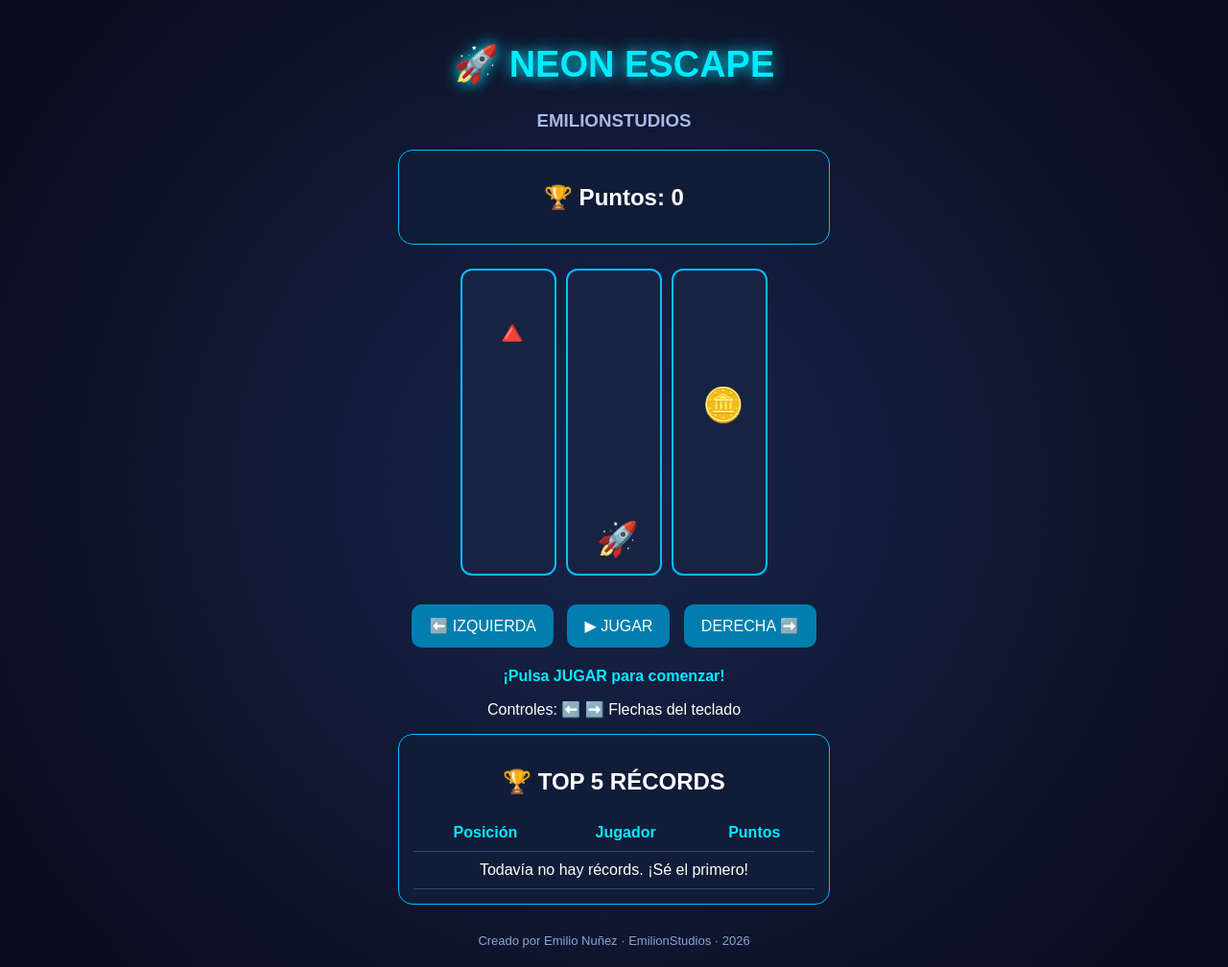
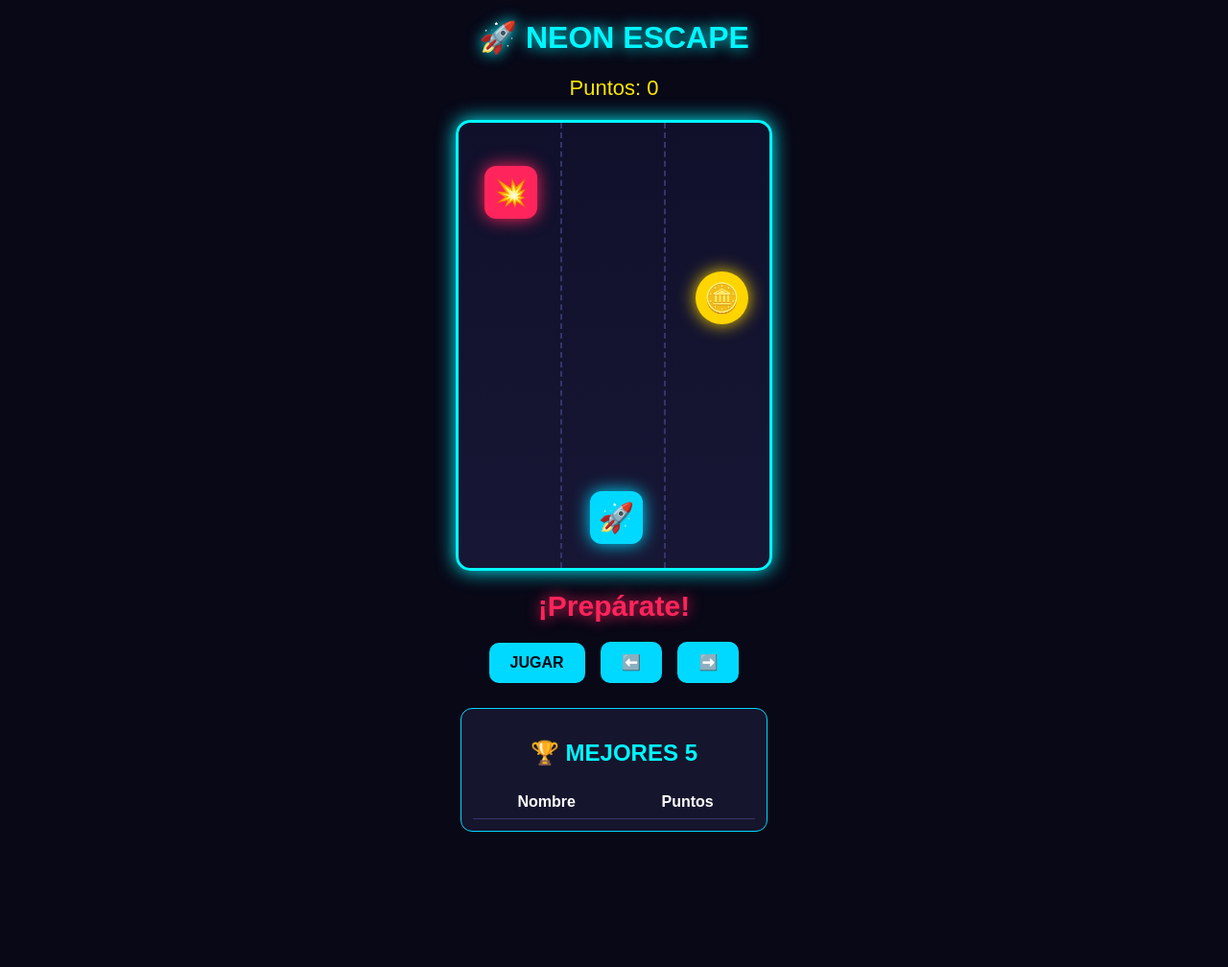
Before and after one commit to EmilionStudios/Neon-Escape, a plain HTML site: page index.html in a window 1280 px wide. Shown: the whole page at 96% size. After the commit the page ends 887 px from the top, so only its background shows below. Drawn offline with Linux system fonts and the light colour scheme.

Commit message:
Refactor HTML and CSS for game layout and style

```diff
--- a/index.html
+++ b/index.html
@@ -12,142 +12,141 @@
 }
 
 body {
-  background: radial-gradient(circle, #18244b, #080b19);
+    margin: 0;
+    background: #080817;
     color: white;
     font-family: Arial, sans-serif;
     text-align: center;
-  margin: 0;
-  padding: 20px;
 }
 
 h1 {
-  color: #00eaff;
-  font-size: 38px;
-  text-shadow: 0 0 15px #00eaff;
-}
-
-h3 {
-  color: #a8b8e8;
-}
-
-.panel {
-  max-width: 450px;
-  margin: 15px auto;
-  padding: 15px;
-  background: #111c38;
-  border: 1px solid #00bfff;
-  border-radius: 15px;
+    color: #00f7ff;
+    text-shadow: 0 0 15px #00f7ff;
+    margin-top: 20px;
 }
 
 #game {
-  display: flex;
-  justify-content: center;
-  gap: 10px;
-  margin: 25px auto;
+    width: 330px;
+    height: 470px;
+    margin: 20px auto;
+    position: relative;
+    overflow: hidden;
+    background: linear-gradient(#10102b, #171735);
+    border: 3px solid #00f7ff;
+    border-radius: 15px;
+    box-shadow: 0 0 20px #00f7ff;
 }
 
 .lane {
-  width: 100px;
-  height: 320px;
-  background: #182342;
-  border: 2px solid #00bfff;
-  border-radius: 12px;
-  position: relative;
-  font-size: 35px;
+    position: absolute;
+    top: 0;
+    height: 100%;
+    width: 33.33%;
+    border-right: 2px dashed #34346b;
 }
 
-.item {
+.lane:nth-child(1) { left: 0; }
+.lane:nth-child(2) { left: 33.33%; }
+.lane:nth-child(3) { left: 66.66%; border: none; }
+
+.player, .obstacle, .coin {
     position: absolute;
-  top: 45px;
-  left: 30px;
+    width: 55px;
+    height: 55px;
+    display: flex;
+    align-items: center;
+    justify-content: center;
+    font-size: 30px;
+    border-radius: 12px;
 }
 
-.ship {
-  position: absolute;
-  bottom: 15px;
-  left: 30px;
+.player {
+    bottom: 25px;
+    background: #00d9ff;
+    box-shadow: 0 0 18px #00d9ff;
+    transition: left 0.12s;
+}
+
+.obstacle {
+    top: 45px;
+    background: #ff245c;
+    box-shadow: 0 0 18px #ff245c;
+}
+
+.coin {
+    top: 155px;
+    background: #ffd500;
+    box-shadow: 0 0 18px #ffd500;
+    border-radius: 50%;
+}
+
+#score {
+    font-size: 22px;
+    color: #ffe600;
+    margin: 10px;
 }
 
 button {
-  background: #007eae;
-  color: white;
+    background: #00d9ff;
+    color: #080817;
     border: none;
-  padding: 13px 18px;
     border-radius: 10px;
-  margin: 5px;
+    padding: 12px 22px;
     font-size: 16px;
+    font-weight: bold;
     cursor: pointer;
+    margin: 6px;
 }
 
 button:hover {
-  background: #00bfff;
-}
-
-button:disabled {
-  opacity: .5;
-  cursor: not-allowed;
+    background: #72f4ff;
 }
 
 #message {
-  color: #00eaff;
+    font-size: 30px;
     font-weight: bold;
+    color: #ff245c;
+    text-shadow: 0 0 15px #ff245c;
+    margin: 12px;
+    min-height: 36px;
+}
+
+#records {
+    margin: 20px auto;
+    width: 320px;
+    background: #15152d;
+    border: 1px solid #00d9ff;
+    border-radius: 12px;
+    padding: 12px;
+}
+
+#records h2 {
+    color: #00f7ff;
 }
 
 table {
     width: 100%;
     border-collapse: collapse;
-  margin-top: 12px;
 }
 
-th, td {
-  padding: 10px 5px;
-  border-bottom: 1px solid #34466d;
+td, th {
+    padding: 8px;
+    border-bottom: 1px solid #34346b;
 }
 
-th {
-  color: #00eaff;
-}
-
-td {
-  color: white;
-}
-
-#recordModal {
+#nameBox {
     display: none;
-  position: fixed;
-  inset: 0;
-  background: #000c;
-  z-index: 10;
-  align-items: center;
-  justify-content: center;
-  padding: 20px;
-}
-
-.modalContent {
-  width: 100%;
-  max-width: 350px;
-  background: #111c38;
-  border: 2px solid #00eaff;
-  border-radius: 18px;
-  padding: 25px;
+    margin: 15px auto;
 }
 
 input {
-  width: 100%;
-  padding: 12px;
-  margin: 12px 0;
+    padding: 10px;
     border-radius: 8px;
-  border: 2px solid #00bfff;
-  background: #080b19;
+    border: 2px solid #00d9ff;
+    background: #10102b;
     color: white;
-  font-size: 18px;
-  text-align: center;
-}
-
-footer {
-  color: #8da5d5;
-  margin-top: 30px;
-  font-size: 13px;
+    width: 160px;
+    font-size: 16px;
 }
 </style>
 </head>
@@ -155,253 +154,196 @@ footer {
 <body>
 
 <h1>🚀 NEON ESCAPE</h1>
-<h3>EMILIONSTUDIOS</h3>
+<div id="score">Puntos: 0</div>
 
-<div class="panel">
-  <h2>🏆 Puntos: <span id="score">0</span></h2>
+<div id="game">
+    <div class="lane"></div>
+    <div class="lane"></div>
+    <div class="lane"></div>
+
+    <div id="player" class="player">🚀</div>
+    <div id="obstacle" class="obstacle">💥</div>
+    <div id="coin" class="coin">🪙</div>
 </div>
 
-<div id="game">
-  <div class="lane" id="l0"></div>
-  <div class="lane" id="l1"></div>
-  <div class="lane" id="l2"></div>
+<div id="message">¡Prepárate!</div>
+
+<button onclick="startGame()">JUGAR</button>
+<button onclick="move(-1)">⬅️</button>
+<button onclick="move(1)">➡️</button>
+
+<div id="nameBox">
+    <p>¡Escribe tu nombre para guardar tu récord!</p>
+    <input id="playerName" maxlength="10" placeholder="Tu nombre">
+    <button onclick="saveRecord()">GUARDAR</button>
 </div>
 
-<button onclick="move(-1)">⬅️ IZQUIERDA</button>
-<button onclick="start()" id="startButton">▶ JUGAR</button>
-<button onclick="move(1)">DERECHA ➡️</button>
-
-<p id="message">¡Pulsa JUGAR para comenzar!</p>
-<p>Controles: ⬅️ ➡️ Flechas del teclado</p>
-
-<!-- TABLA DE RÉCORDS -->
-<div class="panel">
-  <h2>🏆 TOP 5 RÉCORDS</h2>
-
+<div id="records">
+    <h2>🏆 MEJORES 5</h2>
     <table>
         <thead>
             <tr>
-        <th>Posición</th>
-        <th>Jugador</th>
+                <th>Nombre</th>
                 <th>Puntos</th>
             </tr>
         </thead>
-    <tbody id="recordsTable"></tbody>
+        <tbody id="recordList"></tbody>
     </table>
 </div>
 
-<!-- VENTANA PARA GUARDAR EL RÉCORD -->
-<div id="recordModal">
-  <div class="modalContent">
-    <h2>💥 ¡GAME OVER!</h2>
-    <h3>Tu puntuación: <span id="finalScore">0</span></h3>
+<script>
+const player = document.getElementById("player");
+const obstacle = document.getElementById("obstacle");
+const coin = document.getElementById("coin");
+const scoreText = document.getElementById("score");
+const message = document.getElementById("message");
+const nameBox = document.getElementById("nameBox");
 
-    <p>¡Escribe tu nombre para guardar tu récord!</p>
-
-    <input
-      type="text"
-      id="playerName"
-      maxlength="10"
-      placeholder="Tu nombre"
-      autocomplete="off"
-    >
-
-    <button onclick="saveRecord()">💾 GUARDAR RÉCORD</button>
-  </div>
-</div>
-
-<footer>
-  Creado por Emilio Nuñez · EmilionStudios · 2026
-</footer>
-
-<script>
-
-// CONFIGURACIÓN
-let player = 1;
-let obstacle = 0;
-let coin = 2;
+let lane = 1;
+let obstacleLane = 0;
+let coinLane = 2;
 let score = 0;
 let playing = false;
-let timer = null;
+let gameLoop;
+let gameOverTimer;
+let ending = false;
 
-// CLAVE DE LOCALSTORAGE
-const STORAGE_KEY = "emilionstudios_neon_records";
+const positions = [27, 137, 247];
 
-// CARGAR RÉCORDS
+function draw() {
+    player.style.left = positions[lane] + "px";
+    obstacle.style.left = positions[obstacleLane] + "px";
+    coin.style.left = positions[coinLane] + "px";
+}
+
 function getRecords() {
-  try {
-    const saved = JSON.parse(localStorage.getItem(STORAGE_KEY));
-    return Array.isArray(saved) ? saved : [];
-  } catch (error) {
-    return [];
+    return JSON.parse(
+        localStorage.getItem("emilionstudios_neon_records") || "[]"
+    );
+}
+
+function storeRecords(records) {
+    localStorage.setItem(
+        "emilionstudios_neon_records",
+        JSON.stringify(records)
+    );
+}
+
+function renderRecords() {
+    const records = getRecords();
+    const list = document.getElementById("recordList");
+
+    list.innerHTML = "";
+
+    records.slice(0, 5).forEach(record => {
+        const row = document.createElement("tr");
+
+        const nameCell = document.createElement("td");
+        const scoreCell = document.createElement("td");
+
+        nameCell.textContent = record.name;
+        scoreCell.textContent = record.score;
+
+        row.appendChild(nameCell);
+        row.appendChild(scoreCell);
+        list.appendChild(row);
+    });
+}
+
+function move(direction) {
+    if (!playing || ending) return;
+
+    lane += direction;
+
+    if (lane < 0) lane = 0;
+    if (lane > 2) lane = 2;
+
+    draw();
+
+    if (lane === obstacleLane) {
+        endGame();
     }
 }
 
-// GUARDAR RÉCORDS
-function storeRecords(records) {
-  try {
-    localStorage.setItem(STORAGE_KEY, JSON.stringify(records));
-    return true;
-  } catch (error) {
-    alert("No se pudieron guardar los récords en este navegador.");
-    return false;
-  }
-}
-
-// MOSTRAR TABLA
-function renderRecords() {
-  const table = document.getElementById("recordsTable");
-  table.innerHTML = "";
-
-  const records = getRecords()
-    .filter(r =>
-      r &&
-      typeof r.name === "string" &&
-      Number.isFinite(r.score)
-    )
-    .sort((a, b) => b.score - a.score)
-    .slice(0, 5);
-
-  if (records.length === 0) {
-    table.innerHTML =
-      '<tr><td colspan="3">Todavía no hay récords. ¡Sé el primero!</td></tr>';
-    return;
-  }
-
-  records.forEach((record, index) => {
-    const row = document.createElement("tr");
-
-    const position = document.createElement("td");
-    const name = document.createElement("td");
-    const points = document.createElement("td");
-
-    position.textContent = ["🥇", "🥈", "🥉", "4", "5"][index];
-    name.textContent = record.name;
-    points.textContent = record.score;
-
-    row.append(position, name, points);
-    table.appendChild(row);
-  });
-}
-
-// DIBUJAR JUEGO
-function draw() {
-  for (let i = 0; i < 3; i++) {
-    const lane = document.getElementById("l" + i);
-    lane.innerHTML = "";
-
-    if (i === obstacle) {
-      lane.innerHTML += '<div class="item">🔺</div>';
-    }
-
-    if (i === coin) {
-      lane.innerHTML +=
-        '<div class="item" style="top:120px">🪙</div>';
-    }
-
-    if (i === player) {
-      lane.innerHTML += '<div class="ship">🚀</div>';
-    }
-  }
-
-  document.getElementById("score").textContent = score;
-}
-
-// MOVER JUGADOR
-function move(direction) {
-  if (!playing) return;
-
-  player = Math.max(0, Math.min(2, player + direction));
-
-  if (player === obstacle) {
-    gameOver();
-    return;
-  }
-
-  draw();
-}
-
-// CONTROLES DEL TECLADO
 document.addEventListener("keydown", function(event) {
     if (event.key === "ArrowLeft") {
-    event.preventDefault();
         move(-1);
     }
 
     if (event.key === "ArrowRight") {
-    event.preventDefault();
         move(1);
     }
 });
 
-// MOVIMIENTO DEL JUEGO
+function startGame() {
+    clearInterval(gameLoop);
+    clearTimeout(gameOverTimer);
+
+    lane = 1;
+    obstacleLane = Math.floor(Math.random() * 3);
+    coinLane = Math.floor(Math.random() * 3);
+
+    score = 0;
+    playing = true;
+    ending = false;
+
+    nameBox.style.display = "none";
+    message.textContent = "¡Corre!";
+    scoreText.textContent = "Puntos: 0";
+
+    draw();
+
+    gameLoop = setInterval(step, 700);
+}
+
 function step() {
-  if (player === coin) {
+    if (!playing || ending) return;
+
+    if (lane === coinLane) {
         score += 10;
+        coinLane = Math.floor(Math.random() * 3);
     } else {
         score += 1;
     }
 
-  obstacle = Math.floor(Math.random() * 3);
-  coin = Math.floor(Math.random() * 3);
+    obstacleLane = Math.floor(Math.random() * 3);
 
+    scoreText.textContent = "Puntos: " + score;
     draw();
 
-  if (player === obstacle) {
-    gameOver();
+    if (lane === obstacleLane) {
+        endGame();
     }
 }
 
-// INICIAR
-function start() {
-  clearInterval(timer);
+function endGame() {
+    if (ending || !playing) return;
 
-  document.getElementById("recordModal").style.display = "none";
+    ending = true;
+    playing = false;
 
-  player = 1;
-  obstacle = 0;
-  coin = 2;
-  score = 0;
-  playing = true;
+    clearInterval(gameLoop);
 
-  document.getElementById("message").textContent =
-    "¡A jugar! Esquiva los obstáculos.";
+    message.textContent = "💥 ¡CHOQUE!";
 
-  document.getElementById("startButton").textContent = "↻ REINICIAR";
-
-  draw();
-
-  timer = setInterval(step, 850);
+    // Esperar exactamente 1.5 segundos antes de GAME OVER
+    gameOverTimer = setTimeout(() => {
+        message.textContent = "GAME OVER";
+        nameBox.style.display = "block";
+        document.getElementById("playerName").focus();
+    }, 1500);
 }
 
-// PERDER
-function gameOver() {
-  playing = false;
-  clearInterval(timer);
-
-  document.getElementById("message").textContent =
-    "💥 ¡GAME OVER!";
-
-  document.getElementById("finalScore").textContent = score;
-  document.getElementById("playerName").value = "";
-
-  document.getElementById("recordModal").style.display = "flex";
-
-  document.getElementById("playerName").focus();
-}
-
-// GUARDAR NUEVO RÉCORD
 function saveRecord() {
-  const input = document.getElementById("playerName");
-  const name = input.value.trim().slice(0, 10);
+    const nameInput = document.getElementById("playerName");
+    const name = nameInput.value.trim().slice(0, 10);
 
     if (!name) {
-    alert("¡Escribe tu nombre primero!");
-    input.focus();
+        nameInput.focus();
         return;
     }
 
-  let records = getRecords();
+    const records = getRecords();
 
     records.push({
         name: name,
@@ -409,25 +351,19 @@ function saveRecord() {
     });
 
     records.sort((a, b) => b.score - a.score);
-  records = records.slice(0, 5);
 
-  if (storeRecords(records)) {
+    storeRecords(records.slice(0, 5));
+
     renderRecords();
 
-    document.getElementById("recordModal").style.display = "none";
+    nameBox.style.display = "none";
+    message.textContent = "🏆 ¡BUEN JUEGO!";
 
-    document.getElementById("message").textContent =
-      "🏆 ¡RÉCORD GUARDADO!";
-
-    document.getElementById("startButton").textContent =
-      "▶ JUGAR OTRA VEZ";
-  }
+    nameInput.value = "";
 }
 
-// MOSTRAR RÉCORDS AL ABRIR
 renderRecords();
 draw();
-
 </script>
 
 </body>
```
Lines whose indentation alone changed are shown as unchanged.
